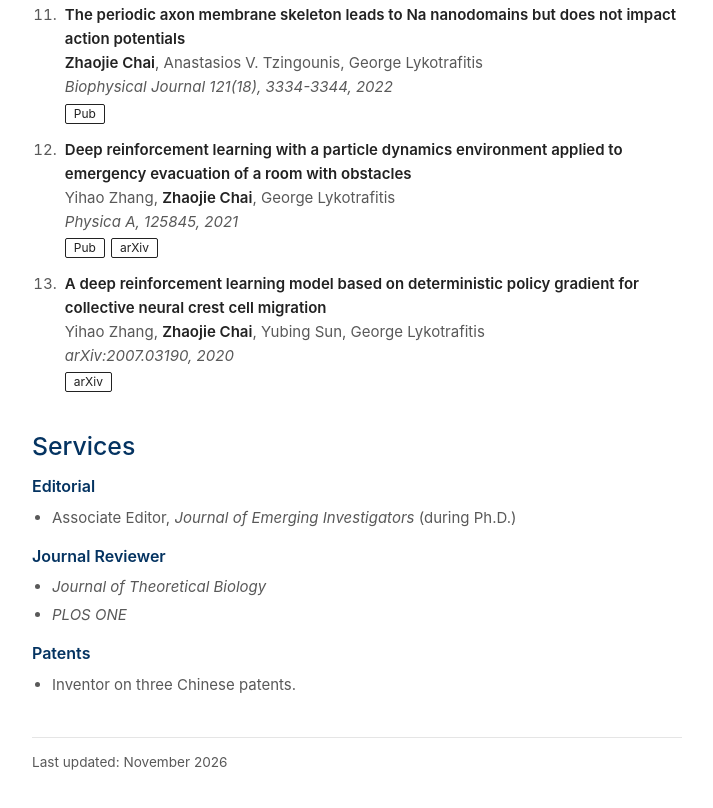
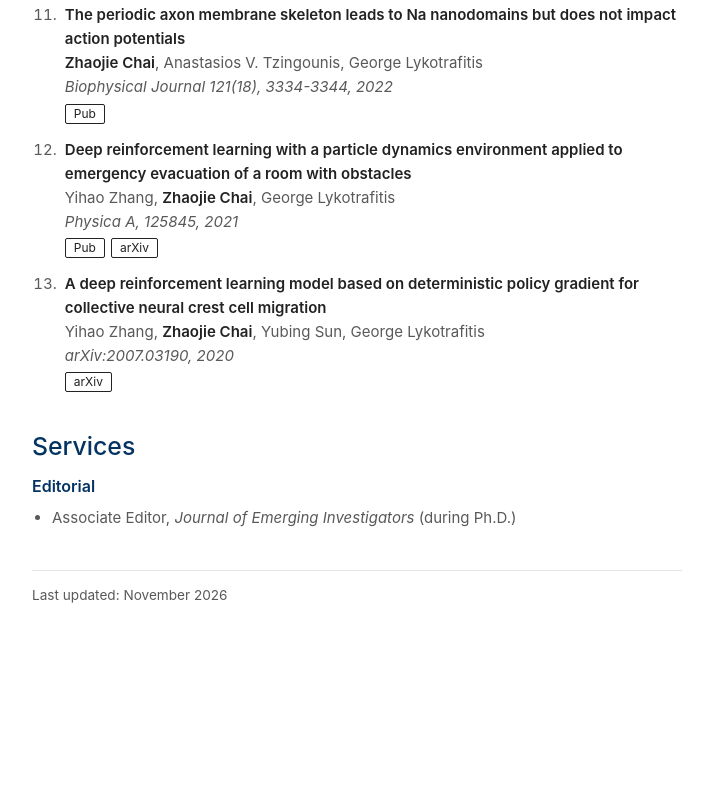
Before and after one commit to ZhaojieC/ZhaojieC.github.io, a plain HTML site: page index.html in a window 1280 px wide. Shown: the part 4396-5204 px from the top of the page, without its empty margins (432-1145 px from the left). After the commit the page ends 5063 px from the top, so only its background shows below. Drawn offline with Linux system fonts and the light colour scheme.

Commit message:
Trim Services
Co-Authored-By: Claude Opus 5.5 <noreply@anthropic.com>

```diff
--- a/index.html
+++ b/index.html
@@ -250,10 +250,6 @@ footer{font-size:.85rem;border-top:1px solid var(--line);padding-top:14px}
     <h2>Services</h2>
     <h4>Editorial</h4>
     <ul><li>Associate Editor, <em>Journal of Emerging Investigators</em> (during Ph.D.)</li></ul>
-    <h4>Journal Reviewer</h4>
-    <ul><li><em>Journal of Theoretical Biology</em></li><li><em>PLOS ONE</em></li></ul>
-    <h4>Patents</h4>
-    <ul><li>Inventor on three Chinese patents.</li></ul>
   </section>
 
   <footer>Last updated: November 2026</footer>
```
